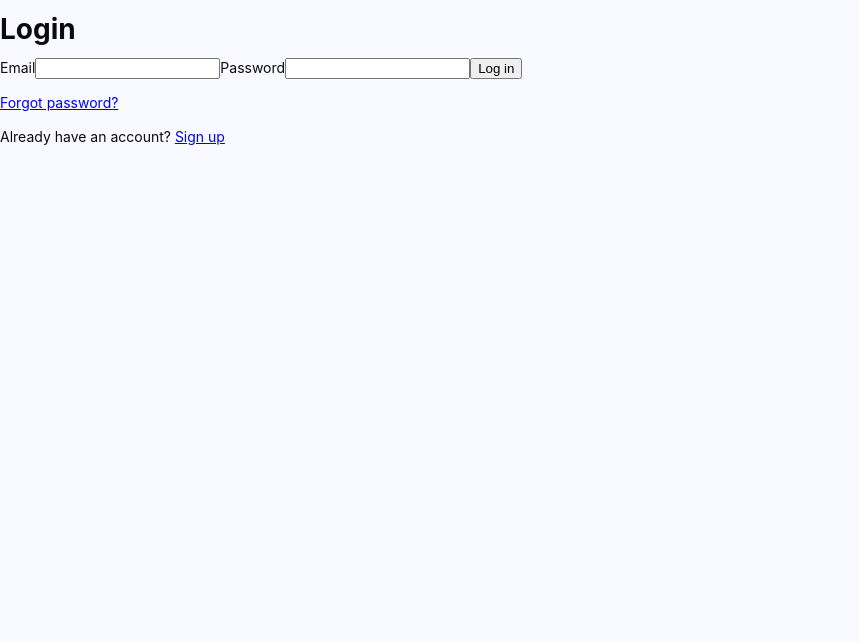
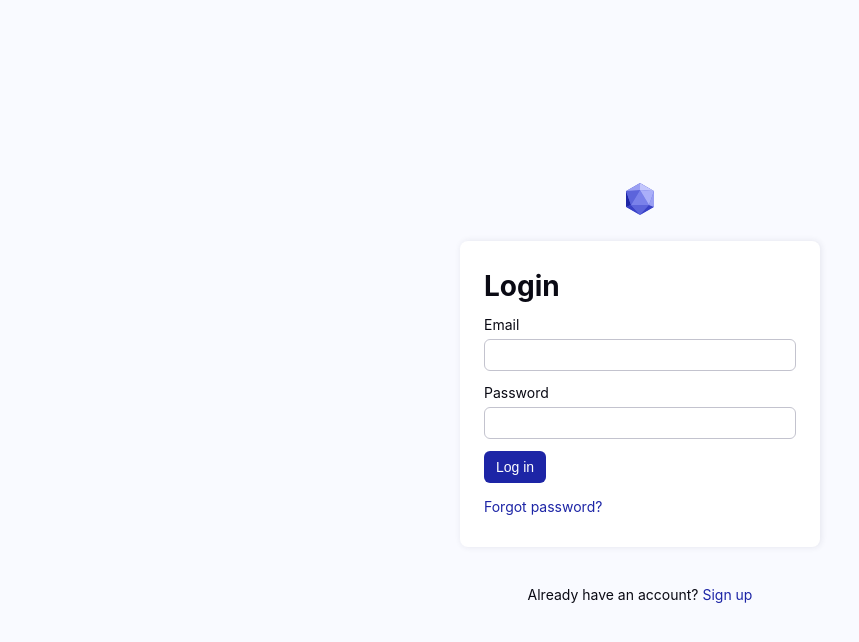
Before and after one commit to Jogga/sidequest, a React (Create React App) app: page /login in a window 1280 px wide. Shown: the top 642 px of the page, without its empty margins (0-859 px from the left). Built offline with nearby package versions, Linux system fonts and the light colour scheme; no server answers.

Commit message:
Add login form styling

```diff
--- /dev/null
+++ b/src/components/Button.jsx
@@ -0,0 +1,17 @@
+import styled from "styled-components"
+import { colors } from "../globalStyles"
+
+export const PrimaryButton = styled.button`
+  background-color: ${ colors.Primary80 };
+  color: ${ colors.Background0 };
+  padding: 6px 12px;
+  font-size: 14px;
+  line-height: 20px;
+  text-decoration: none;
+  border-radius: 6px;
+  border: none;
+  cursor: pointer;
+  &:hover{
+    background-color: ${ colors.Primary90 };
+  }
+`
--- /dev/null
+++ b/src/components/Card.jsx
@@ -0,0 +1,10 @@
+import styled from "styled-components"
+import { colors } from "../globalStyles"
+
+export const Card = styled.div`
+  color: ${colors.Foreground100};
+  background-color: ${ colors.Background0 };
+  padding: 16px;
+  border-radius: 8px;
+  box-shadow: 1px 0px 6px rgba(40,40,80,.1);
+`
--- /dev/null
+++ b/src/components/Input.jsx
@@ -0,0 +1,21 @@
+import styled from "styled-components"
+import { colors } from "../globalStyles"
+
+export const TextInput = styled.input`
+  font-size: 14px;
+  line-height: 20px;
+  padding: 5px 8px;
+  width: 100%;
+  box-sizing: border-box;
+  background-color: ${ colors.Background0 };
+  border-radius: 6px;
+  border: 1px solid ${ colors.Foreground30 };
+`
+
+export const TextInputField = styled.div`
+  display: flex;
+  width: 100%;
+  flex-grow: 1;
+  flex-direction: column;
+  gap: 4px;
+`
--- a/src/components/Login.jsx
+++ b/src/components/Login.jsx
@@ -2,7 +2,28 @@ import React, { useRef, useState } from 'react'
 import { Link, useNavigate } from 'react-router-dom'
 import { useAuth } from '../contexts/AuthContext'
 import { db } from '../firebase'
-import { doc, getDoc } from "firebase/firestore";
+import { doc, getDoc } from "firebase/firestore"
+import styled from 'styled-components'
+import { PrimaryButton } from './Button'
+import { TextInput, TextInputField } from './Input'
+import { Card } from './Card'
+import { ReactComponent as Dice } from '../assets/dice-fills.svg'
+import { SingInForm } from './SignInForm'
+
+const Container = styled.div`
+  display: flex;
+  min-height: 100vh;
+  flex-direction: column;
+  align-items: center;
+  justify-content: center;
+  gap: 24px;
+`
+
+const LoginCard = styled(Card)`
+  min-width: 360px;
+  box-sizing: border-box;
+  padding: 16px 24px;
+`
 
 export default function Login() {
   const emailRef = useRef()
@@ -40,18 +61,25 @@ export default function Login() {
   }
 
   return (
-    <div>
-      <h1>Login</h1>
-      {error && <p>{ error }</p>}
-      <form onSubmit={handleSubmit}>
-        <label htmlFor="login-email">Email</label>
-        <input type="email" name="" id="login-email" ref={emailRef} required />
-        <label htmlFor="login-password">Password</label>
-        <input type="password" name="" id="login-password" ref={passwordRef} required/>
-        <button type="submit" disabled={loading}>Log in</button>
-      </form>
-      <p><Link to="/forgot-password">Forgot password?</Link></p>
+    <Container>
+      <Dice />
+      <LoginCard>
+        <h1>Login</h1>
+        {error && <p>{ error }</p>}
+        <SingInForm onSubmit={handleSubmit}>
+          <TextInputField>
+            <label htmlFor="login-email">Email</label>
+            <TextInput type="email" name="" id="login-email" ref={emailRef} required />
+          </TextInputField>
+          <TextInputField>
+            <label htmlFor="login-password">Password</label>
+            <TextInput type="password" name="" id="login-password" ref={passwordRef} required/>
+          </TextInputField>
+          <PrimaryButton type="submit" disabled={loading}>Log in</PrimaryButton>
+        </SingInForm>
+        <p><Link to="/forgot-password">Forgot password?</Link></p>
+      </LoginCard>
       <p>Already have an account? <Link to="/signup">Sign up</Link></p>
-    </div>
+    </Container>
   )
 }
--- a/src/components/PartyList.jsx
+++ b/src/components/PartyList.jsx
@@ -3,19 +3,7 @@ import { Link } from "react-router-dom"
 import styled from "styled-components"
 import { colors } from "../globalStyles"
 import { ReactComponent as IllustrationEmpty } from "../assets/illustration-empty.svg"
-
-const PrimaryButton = styled(Link)`
-  background-color: ${ colors.Primary80 };
-  color: ${ colors.Background0 };
-  padding: 6px 12px;
-  font-size: 14px;
-  line-height: 20px;
-  text-decoration: none;
-  border-radius: 6px;
-  &:hover{
-    background-color: ${ colors.Primary90 };
-  }
-`
+import { PrimaryButton } from "./Button"
 
 const StyledPartyListItem = styled.li`
 
--- /dev/null
+++ b/src/components/SignInForm.jsx
@@ -0,0 +1,8 @@
+import styled from "styled-components"
+
+export const SingInForm = styled.form`
+  display: flex;
+  flex-direction: column;
+  gap: 12px;
+  align-items: flex-start;
+`
--- a/src/globalStyles.js
+++ b/src/globalStyles.js
@@ -23,6 +23,10 @@ const GlobalStyle = createGlobalStyle`
     color: ${ colors.Foreground100 };
     background-color: ${ colors.Background5 };
   }
+  a {
+    text-decoration: none;
+    color: ${ colors.Primary80 };
+  }
 `;
 
 export default GlobalStyle;
```
